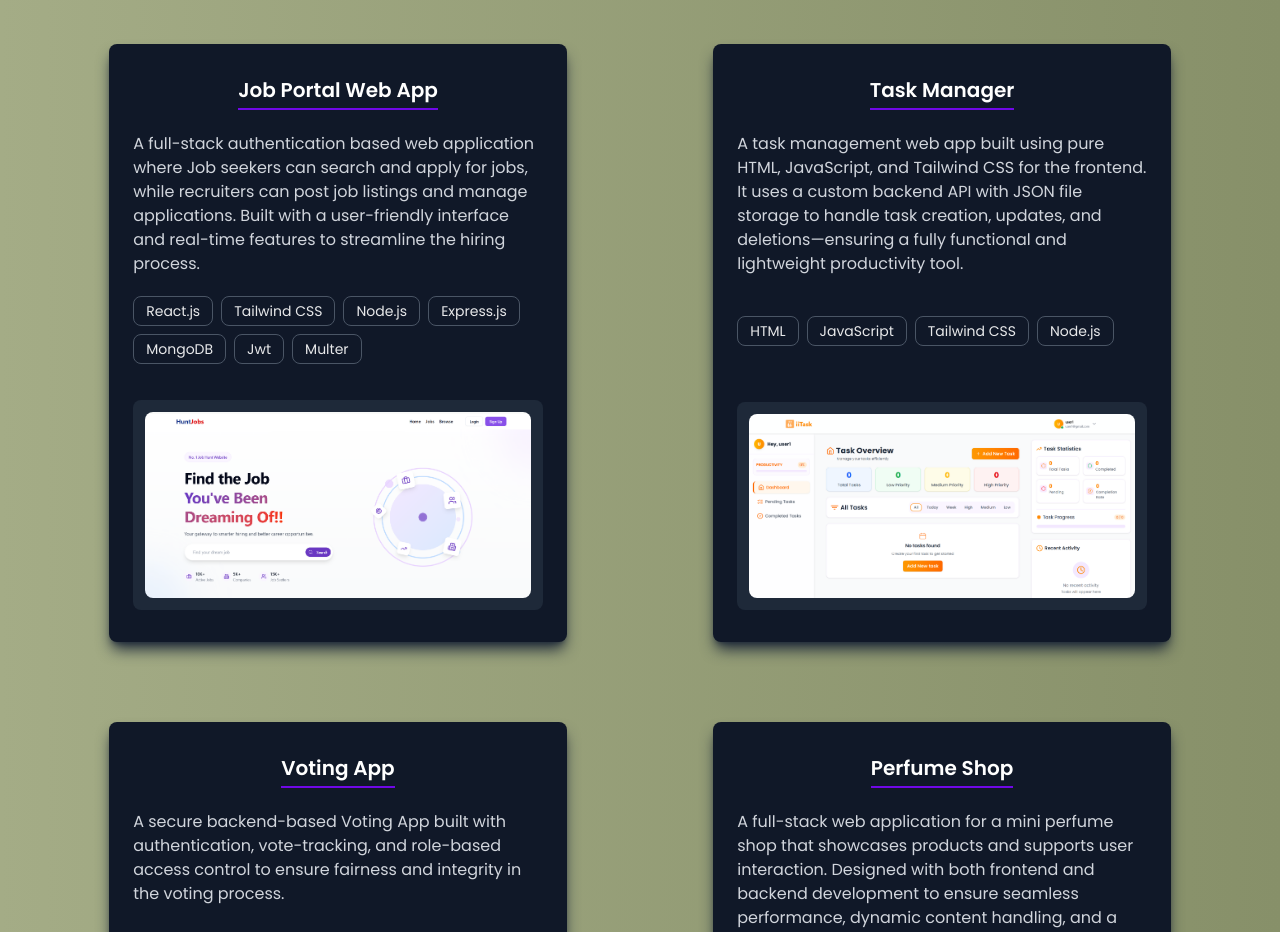
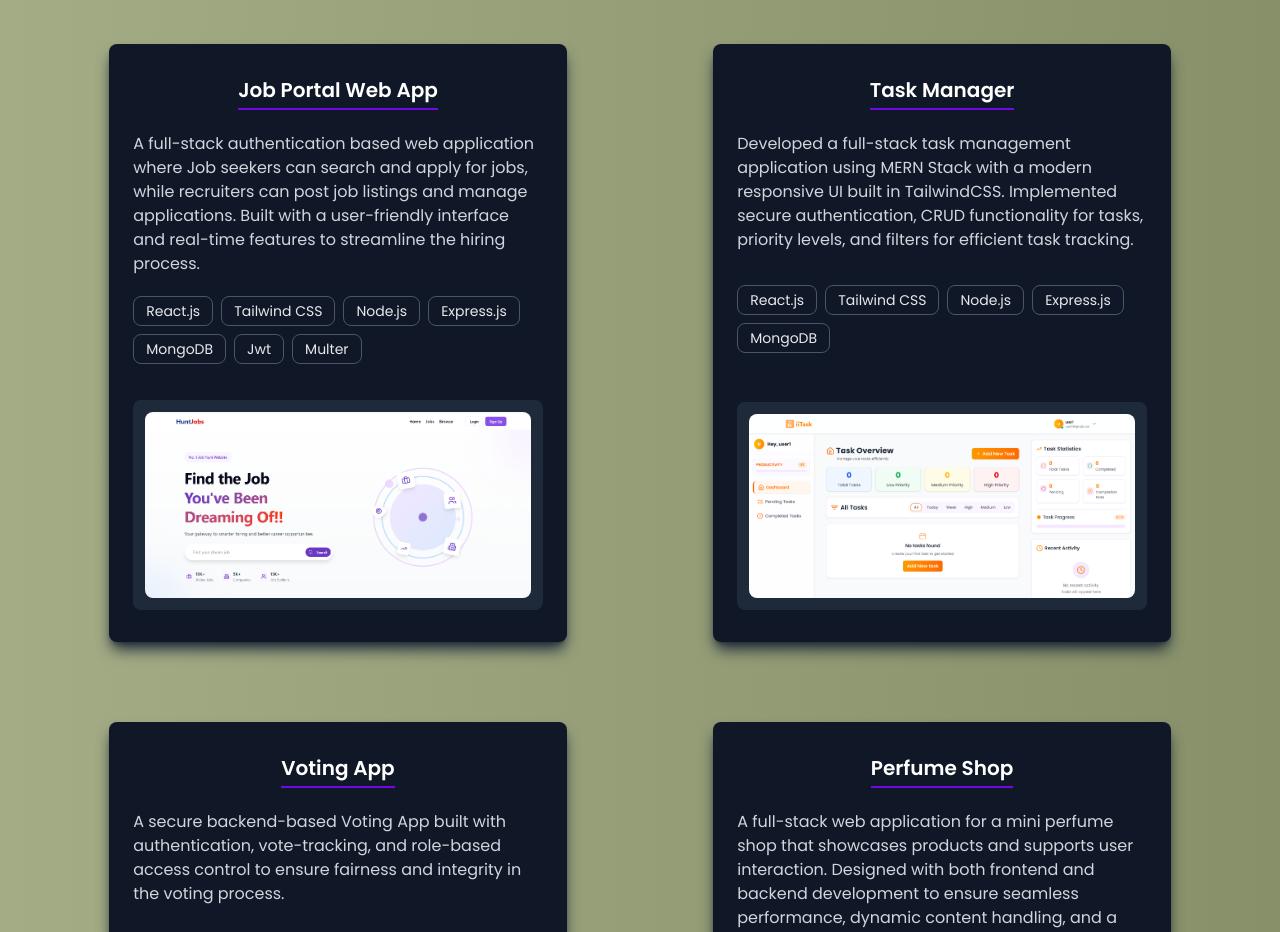
Before and after one commit to simran-dhiman01/my-portfolio, a React (Vite) app in the folder code/: page / in a window 1280 px wide. Shown: the part 2080-3012 px from the top of the page. Built offline with nearby package versions, Linux system fonts and the light colour scheme.

Commit message:
Updated project

```diff
--- a/code/src/components/Projects.jsx
+++ b/code/src/components/Projects.jsx
@@ -31,8 +31,8 @@ const Projects = () => {
         <Card
           image={taskmanager}
           name="Task Manager"
-          description="A task management web app built using pure HTML, JavaScript, and Tailwind CSS for the frontend. It uses a custom backend API with JSON file storage to handle task creation, updates, and deletions—ensuring a fully functional and lightweight productivity tool."
-          techstack={['HTML', 'JavaScript', 'Tailwind CSS', 'Node.js']}
+          description="Developed a full-stack task management application using MERN Stack with a modern responsive UI built in TailwindCSS. Implemented secure authentication, CRUD functionality for tasks, priority levels, and filters for efficient task tracking."
+          techstack={['React.js','Tailwind CSS', 'Node.js' ,'Express.js' , 'MongoDB']}
           live='https://task-manager-one-fawn-60.vercel.app'
           github='https://github.com/simran-dhiman01/Task-manager' />
 
```
